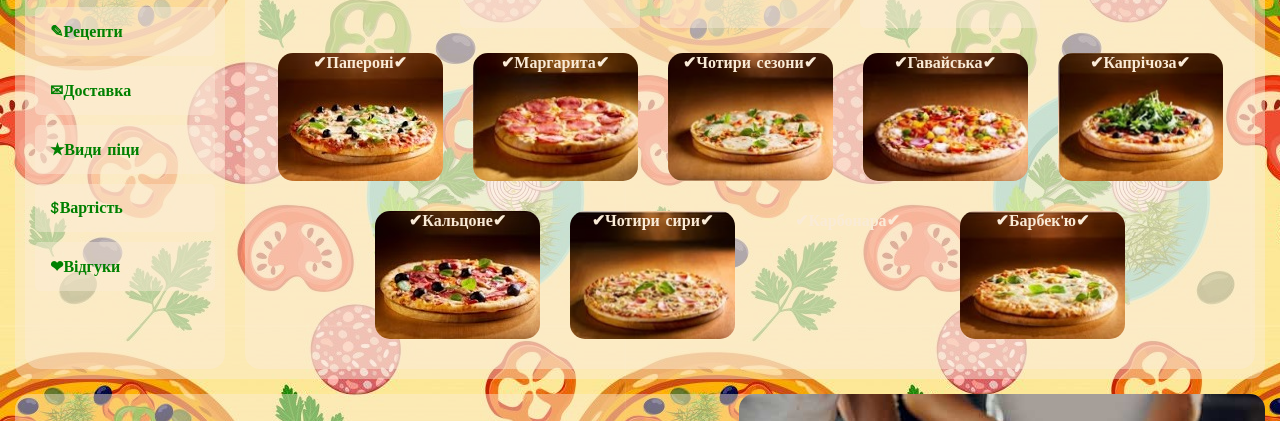
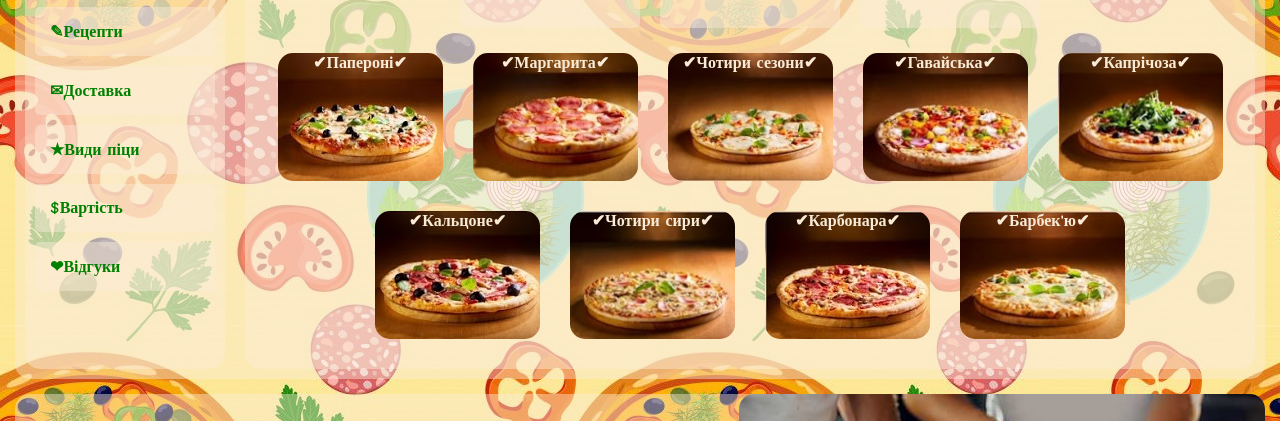
Before and after one commit to catminecraftercat/catminecraftercat.github.io, a plain HTML site: page pizza/index.html in a window 1280 px wide. Shown: the part 300-721 px from the top of the page. Drawn offline with Linux system fonts and the light colour scheme.

Commit message:
Update Pizza.css

```diff
--- a/pizza/Pizza.css
+++ b/pizza/Pizza.css
@@ -133,7 +133,7 @@ body {
 }
 
 .p8 {
-    background-image: url(img/pizza8.jpg);
+    background-image: url(pizza8.jpg);
     border-radius: 15px;
 }
 
```
